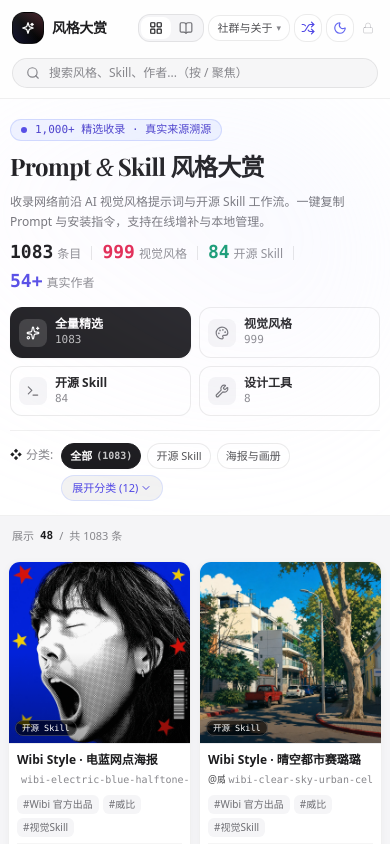
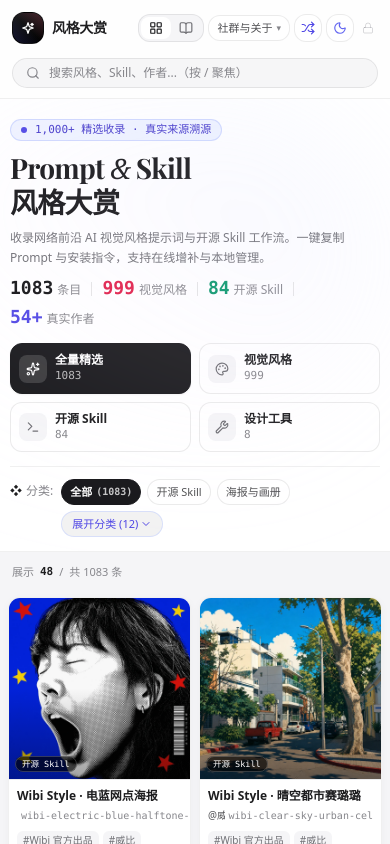
Before and after one commit to Vieeeeeee/skills-gallery, a React (Vite) app: page / in a window 390 px wide. Shown: the top 844 px of the page. Built offline with nearby package versions, Linux system fonts and the light colour scheme; a web font is replaced by a local one.

Commit message:
style(hero): split mobile hero headline into 2 lines (English top, Chinese bottom) to avoid orphaned character wrap

```diff
--- a/src/App.jsx
+++ b/src/App.jsx
@@ -445,8 +445,13 @@ export function App() {
                 </div>
 
                 <div>
-                  <h1 className="font-hero-serif text-2xl sm:text-4xl lg:text-[54px] font-bold tracking-tight text-[#111113] dark:text-white leading-tight sm:leading-[1.12]">
-                    Prompt <span className="font-serif font-normal italic text-[#111113] dark:text-white">&</span> Skill 风格大赏
+                  <h1 className="font-hero-serif text-[28px] sm:text-4xl lg:text-[54px] font-bold tracking-tight text-[#111113] dark:text-white leading-[1.18] sm:leading-[1.12]">
+                    <span className="block sm:inline">
+                      Prompt <span className="font-serif font-normal italic text-[#111113] dark:text-white">&</span> Skill
+                    </span>
+                    <span className="block sm:inline sm:ml-3">
+                      风格大赏
+                    </span>
                   </h1>
                 </div>
 
```
